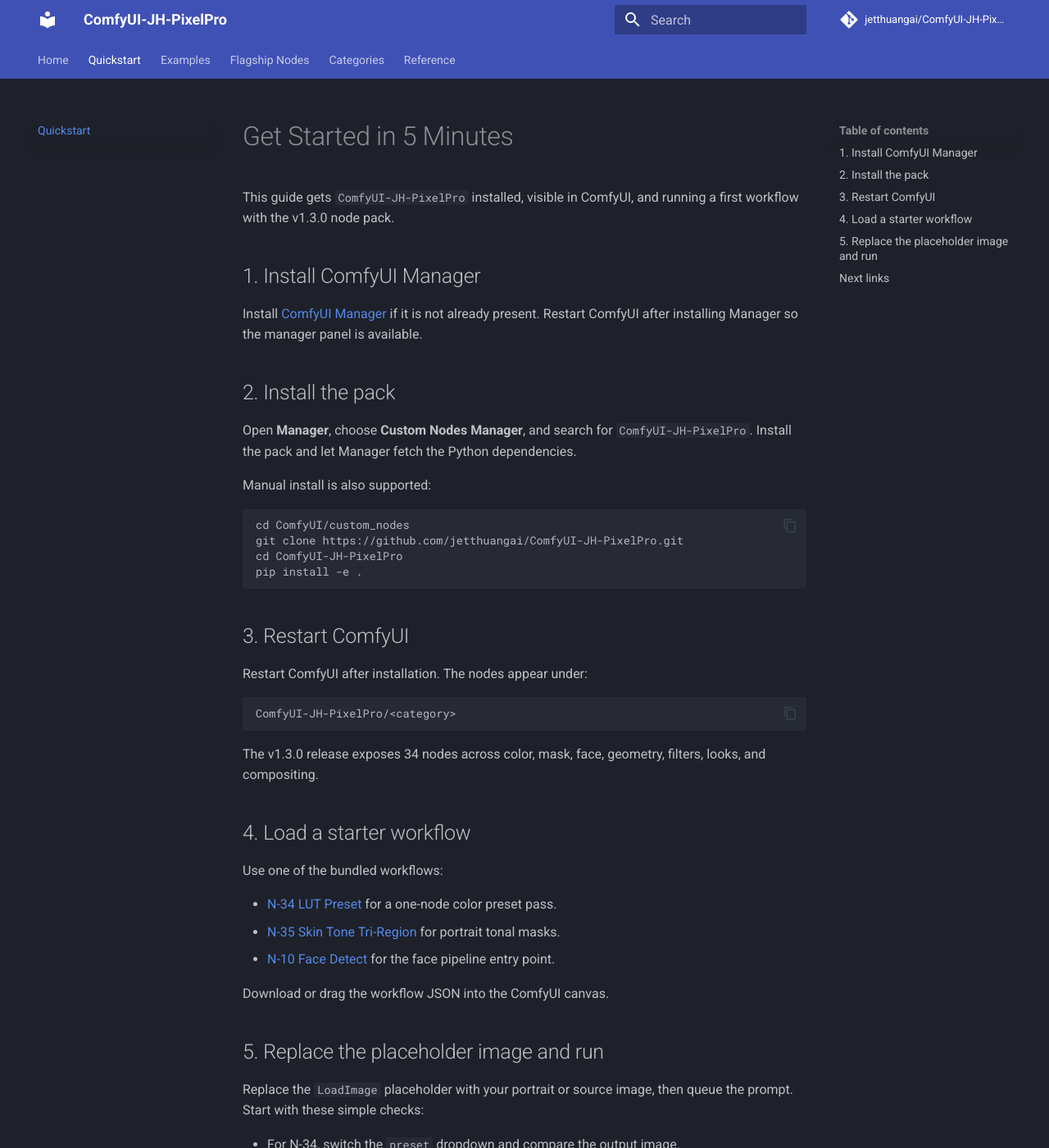
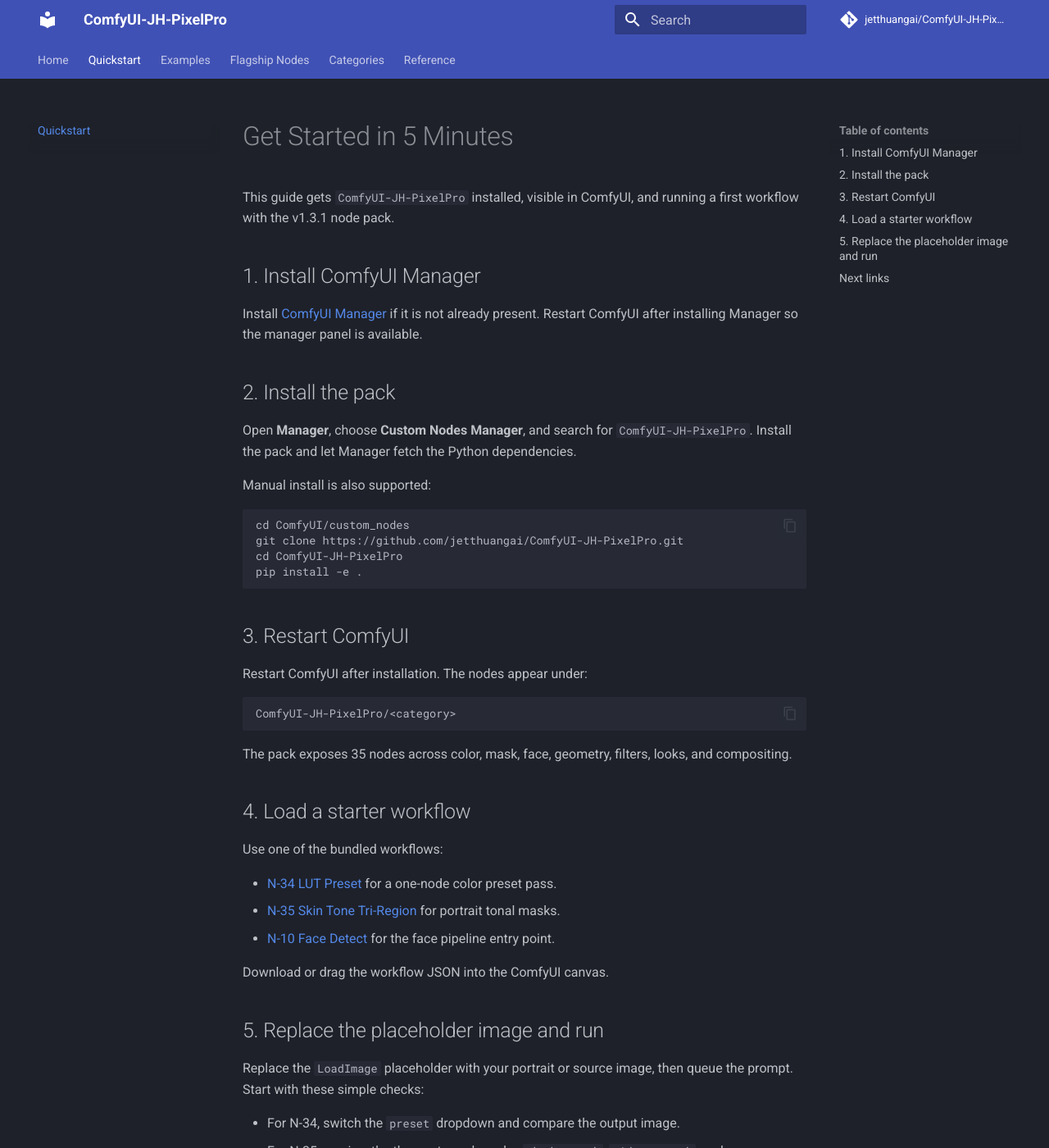
Before and after one commit to jetthuangai/ComfyUI-JH-PixelPro, an MkDocs documentation site: the page built from docs/quickstart.md, in a window 1280 px wide and 1400 px high. Shown: the whole window at 82% size. Built offline with MkDocs 1.6.1 and Material for MkDocs 9.7.7, drawn with Linux system fonts in a browser that asks for light colours; comment, search, counter and statistics services are not loaded.

Commit message:
release: v1.3.1 border and OOM fixes

````diff
--- a/docs/quickstart.md
+++ b/docs/quickstart.md
@@ -1,6 +1,6 @@
 # Get Started in 5 Minutes
 
-This guide gets `ComfyUI-JH-PixelPro` installed, visible in ComfyUI, and running a first workflow with the v1.3.0 node pack.
+This guide gets `ComfyUI-JH-PixelPro` installed, visible in ComfyUI, and running a first workflow with the v1.3.1 node pack.
 
 ## 1. Install ComfyUI Manager
 
@@ -27,7 +27,7 @@
 ComfyUI-JH-PixelPro/<category>
 ```
 
-The v1.3.0 release exposes 34 nodes across color, mask, face, geometry, filters, looks, and compositing.
+The pack exposes 35 nodes across color, mask, face, geometry, filters, looks, and compositing.
 
 ## 4. Load a starter workflow
 
--- a/pyproject.toml
+++ b/pyproject.toml
@@ -1,6 +1,6 @@
 [project]
 name = "comfyui-jh-pixelpro"
-version = "1.3.0"
+version = "1.3.1"
 description = "Production-ready GPU-powered pro-grade image suite for ComfyUI (Kornia core)."
 readme = "README.md"
 requires-python = ">=3.10"
````
Also changed, not shown: CHANGELOG.md (+17 -2 lines), README.md (+2 -1 lines), docs/examples/index.md (+1 -1 lines), docs/index.md (+5 -5 lines).
